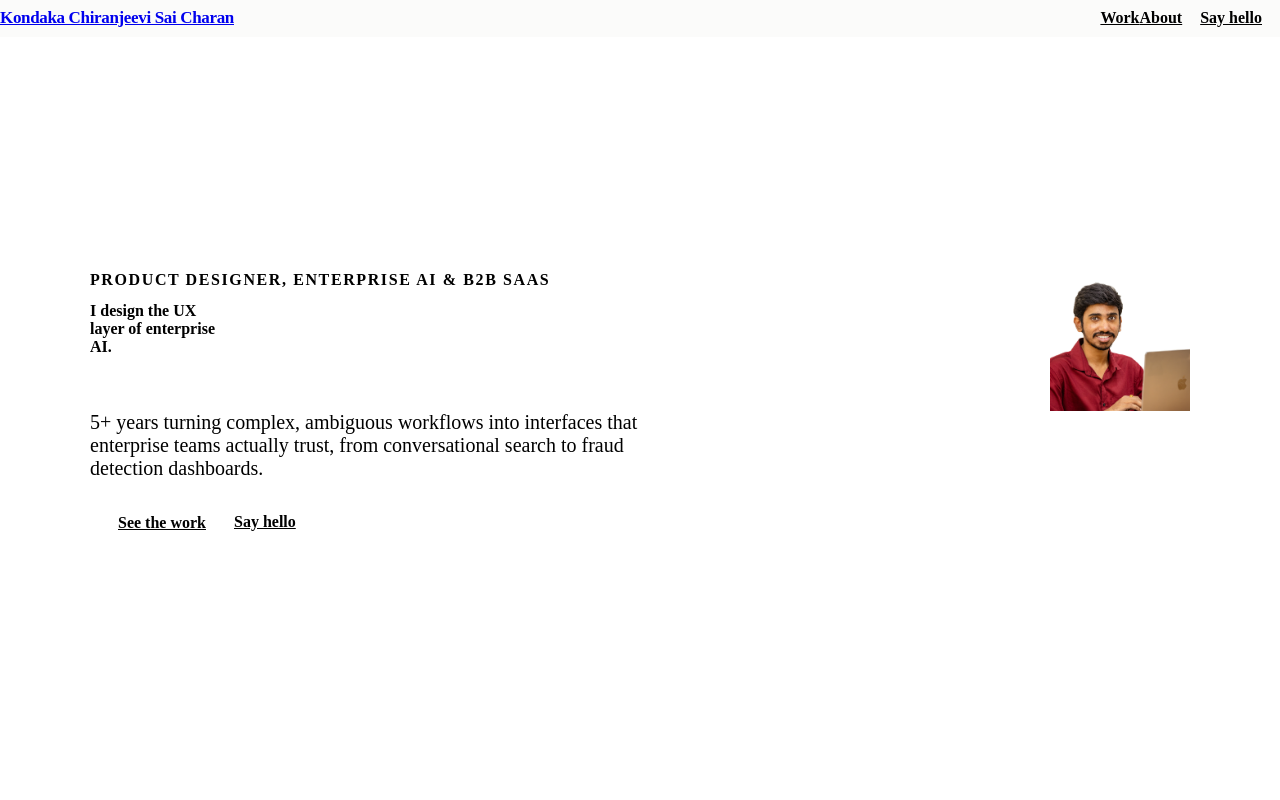
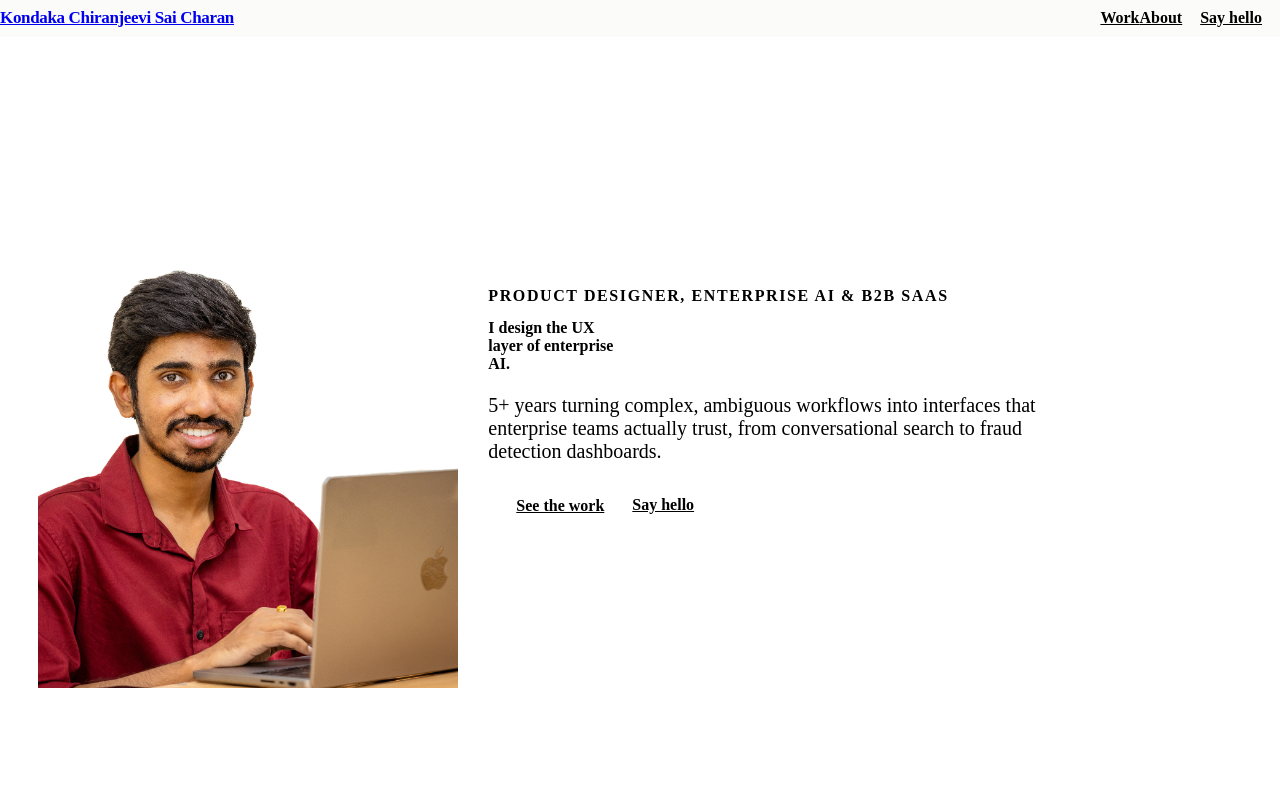
Before and after one commit to Chiranjeevi-sai-charan/portfolio, a React (Vite) app: page / in a window 1280 px wide. Shown: the top 800 px of the page. Built offline with nearby package versions, Linux system fonts and the light colour scheme; the HTML template or start-up script is replaced by a standard one.

Commit message:
Rebuild hero with large left-side photo, matching reference layout

```diff
--- a/src/pages/Home.jsx
+++ b/src/pages/Home.jsx
@@ -37,13 +37,22 @@ export default function Home() {
   return (
     <>
       <section className={styles.hero} id="top">
+        <div className={styles.heroPhotoCol}>
+          <motion.img
+            src={profilePic}
+            alt="Chiranjeevi Sai Charan Kondaka"
+            className={styles.heroPortrait}
+            initial={{ opacity: 0, x: -24 }}
+            animate={{ opacity: 1, x: 0 }}
+            transition={{ duration: 0.8, ease: [0.16, 1, 0.3, 1] }}
+          />
+        </div>
         <motion.div
+          className={styles.heroTextCol}
           initial={{ opacity: 0, y: 24 }}
           animate={{ opacity: 1, y: 0 }}
-          transition={{ duration: 0.8, ease: [0.16, 1, 0.3, 1] }}
+          transition={{ duration: 0.8, delay: 0.1, ease: [0.16, 1, 0.3, 1] }}
         >
-          <div className={styles.heroTop}>
-            <div>
           <div className={styles.kicker}>Product Designer, Enterprise AI & B2B SaaS</div>
           <h1 className={styles.heroTitle}>
             I design the UX layer of enterprise AI.
@@ -51,9 +60,6 @@ export default function Home() {
               <path d="M2 14 C 80 4, 220 4, 298 14" stroke="var(--accent)" strokeWidth="5" fill="none" strokeLinecap="round" />
             </svg>
           </h1>
-            </div>
-            <img src={profilePic} alt="Chiranjeevi Sai Charan Kondaka" className={styles.heroPortrait} />
-          </div>
           <p className={styles.heroSub}>
             5+ years turning complex, ambiguous workflows into interfaces that enterprise
             teams actually trust, from conversational search to fraud detection dashboards.
--- a/src/pages/Home.module.css
+++ b/src/pages/Home.module.css
@@ -1,10 +1,11 @@
 .hero {
   min-height: 100vh;
-  display: flex;
-  flex-direction: column;
-  justify-content: center;
-  padding: var(--sp-6) var(--sp-4);
-  max-width: 1100px;
+  display: grid;
+  grid-template-columns: minmax(280px, 38%) 1fr;
+  align-items: center;
+  gap: var(--sp-6);
+  padding: 96px var(--sp-4) var(--sp-6);
+  max-width: 1280px;
   margin: 0 auto;
 }
 .kicker {
@@ -15,26 +16,31 @@
   color: var(--accent);
   margin-bottom: var(--sp-2);
 }
-.heroTop {
+.heroPhotoCol {
   display: flex;
-  align-items: flex-start;
-  justify-content: space-between;
-  gap: var(--sp-4);
+  justify-content: center;
 }
 .heroPortrait {
-  width: 140px;
-  height: 140px;
+  width: 100%;
+  max-width: 420px;
+  aspect-ratio: 3 / 4;
   border-radius: var(--r-lg);
   object-fit: cover;
-  border: 3px solid var(--surface);
-  outline: 2px solid var(--accent);
-  outline-offset: -2px;
-  box-shadow: var(--shadow-md);
-  flex-shrink: 0;
+  object-position: top center;
+  border: 4px solid var(--surface);
+  outline: 3px solid var(--accent);
+  outline-offset: -3px;
+  box-shadow: var(--shadow-lg);
 }
-@media (max-width: 640px) {
-  .heroTop { flex-direction: column-reverse; }
-  .heroPortrait { width: 96px; height: 96px; }
+.heroTextCol { min-width: 0; }
+@media (max-width: 860px) {
+  .hero {
+    grid-template-columns: 1fr;
+    padding-top: 48px;
+    text-align: center;
+  }
+  .heroPortrait { max-width: 280px; }
+  .heroPhotoCol { order: -1; }
 }
 .heroTitle {
   position: relative;
```
Lines whose indentation alone changed are shown as unchanged.
